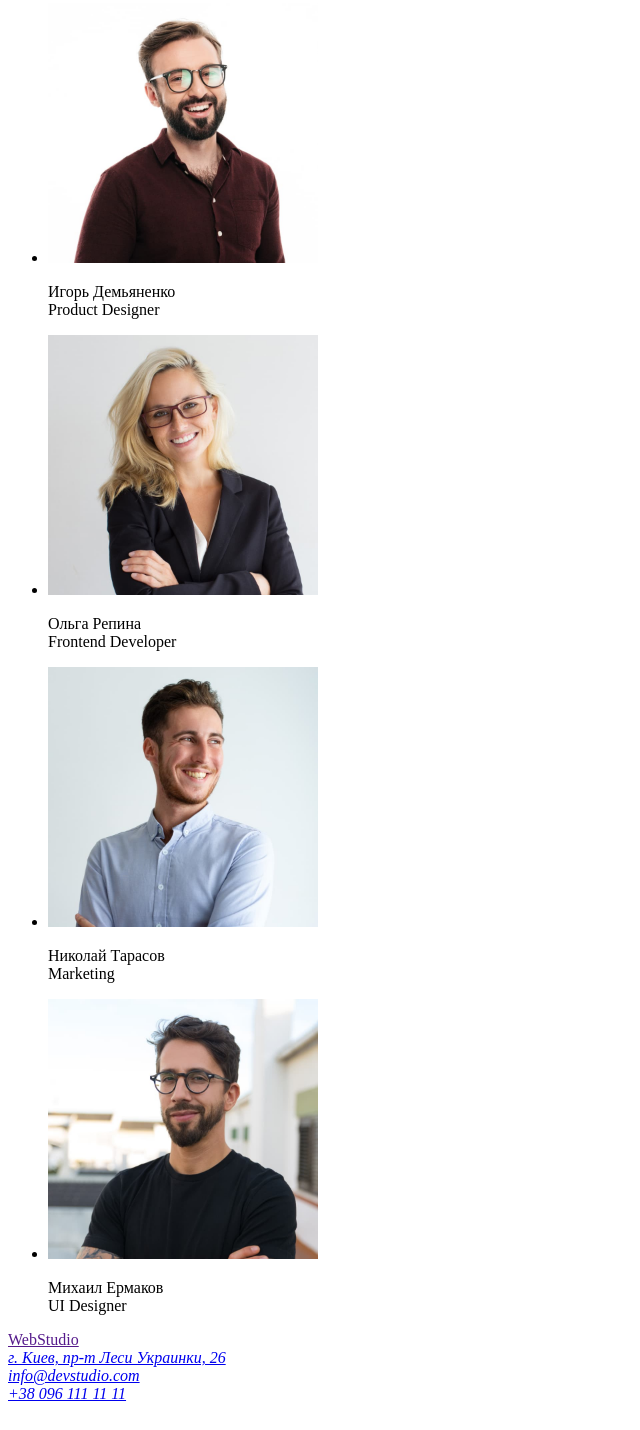
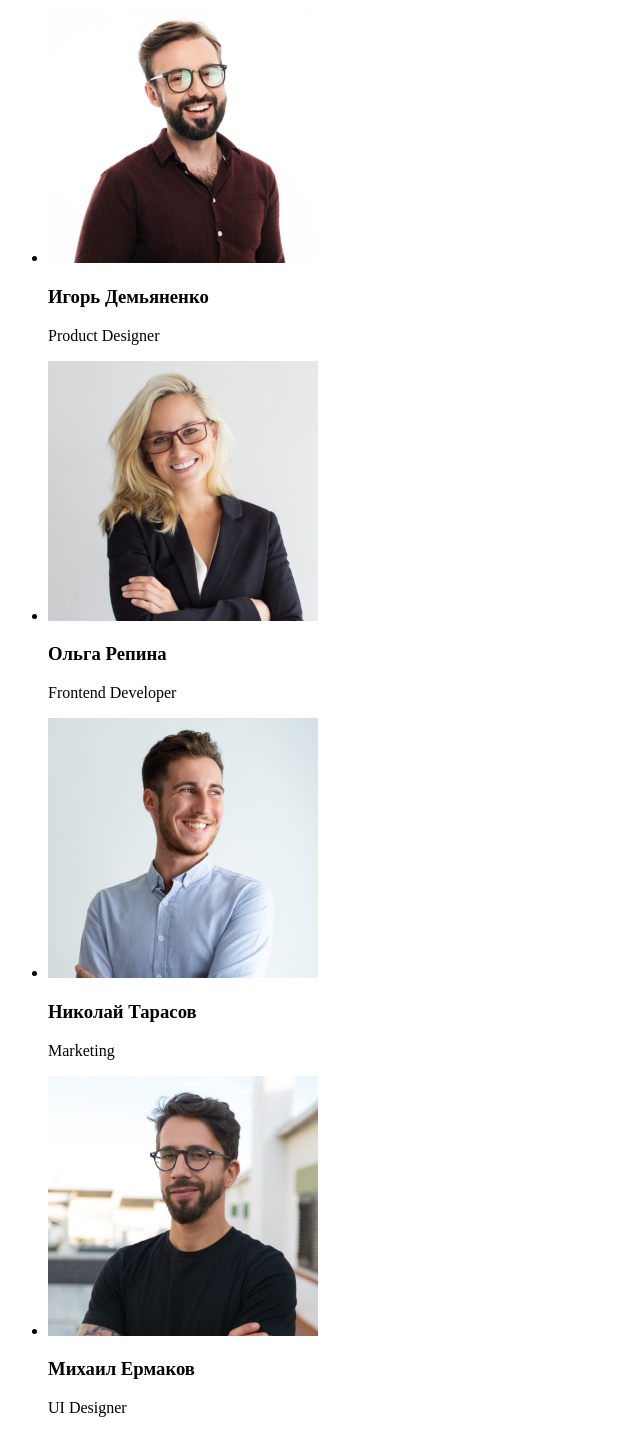
Before and after one commit to Evgeniya-star-35/goit-markup-hw-01, a plain HTML site: page index.html in a window 1280 px wide. Shown: the part 1618-3048 px from the top of the page, without its empty margins (0-640 px from the left). Drawn offline with Linux system fonts and the light colour scheme.

Commit message:
исправила разметку под фото

```diff
--- a/index.html
+++ b/index.html
@@ -104,7 +104,8 @@
               width="270"
               height="260"
             />
-            <p>Игорь Демьяненко<br />Product Designer</p>
+            <h3>Игорь Демьяненко</h3>
+            <p>Product Designer</p>
           </li>
           <li>
             <img
@@ -113,7 +114,8 @@
               width="270"
               height="260"
             />
-            <p>Ольга Репина<br />Frontend Developer</p>
+            <h3>Ольга Репина</h3>
+            <p>Frontend Developer</p>
           </li>
           <li>
             <img
@@ -122,7 +124,8 @@
               width="270"
               height="260"
             />
-            <p>Николай Тарасов<br />Marketing</p>
+            <h3>Николай Тарасов</h3>
+            <p>Marketing</p>
           </li>
           <li>
             <img
@@ -131,7 +134,8 @@
               width="270"
               height="260"
             />
-            <p>Михаил Ермаков<br />UI Designer</p>
+            <h3>Михаил Ермаков</h3>
+            <p>UI Designer</p>
           </li>
         </ul>
       </section>
```
